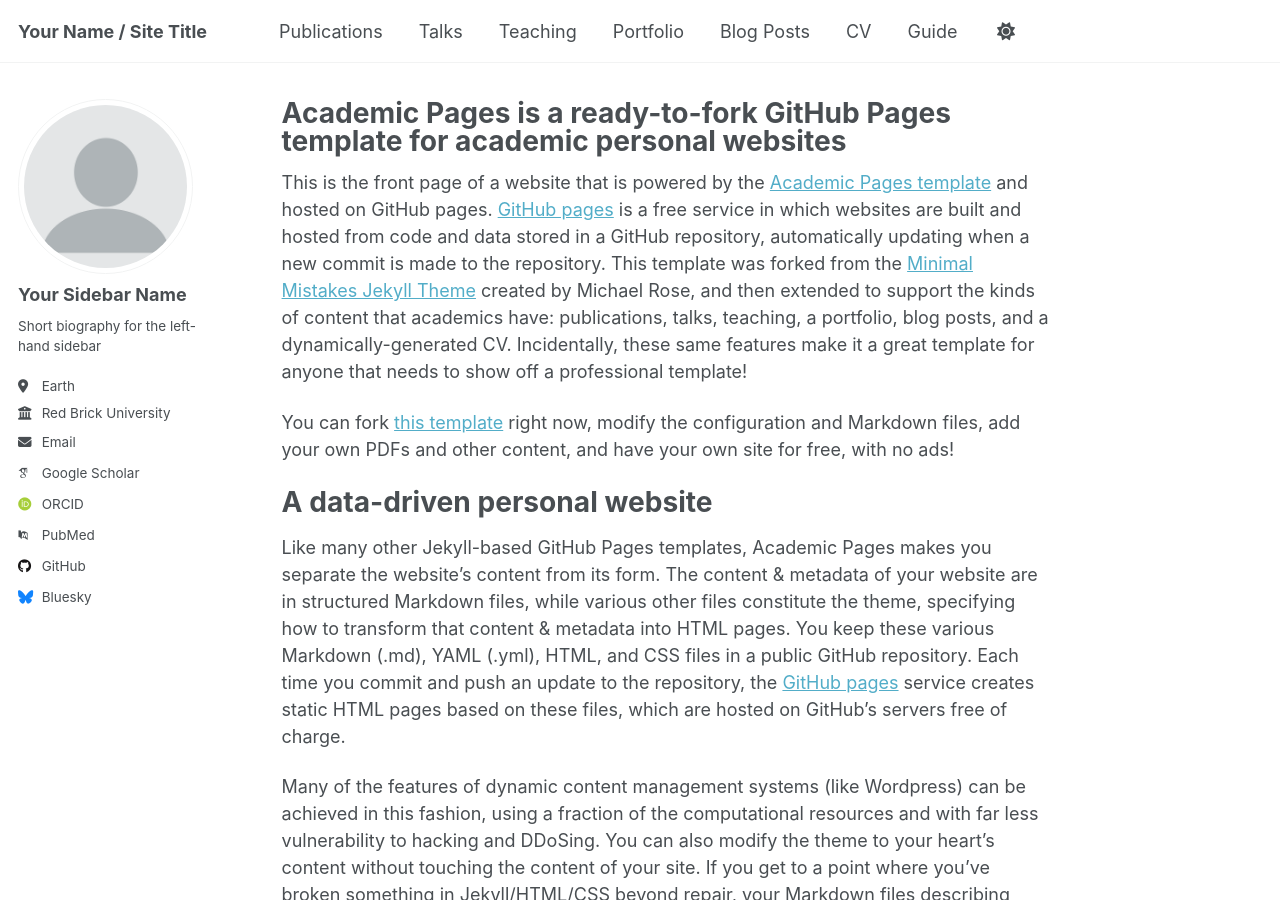
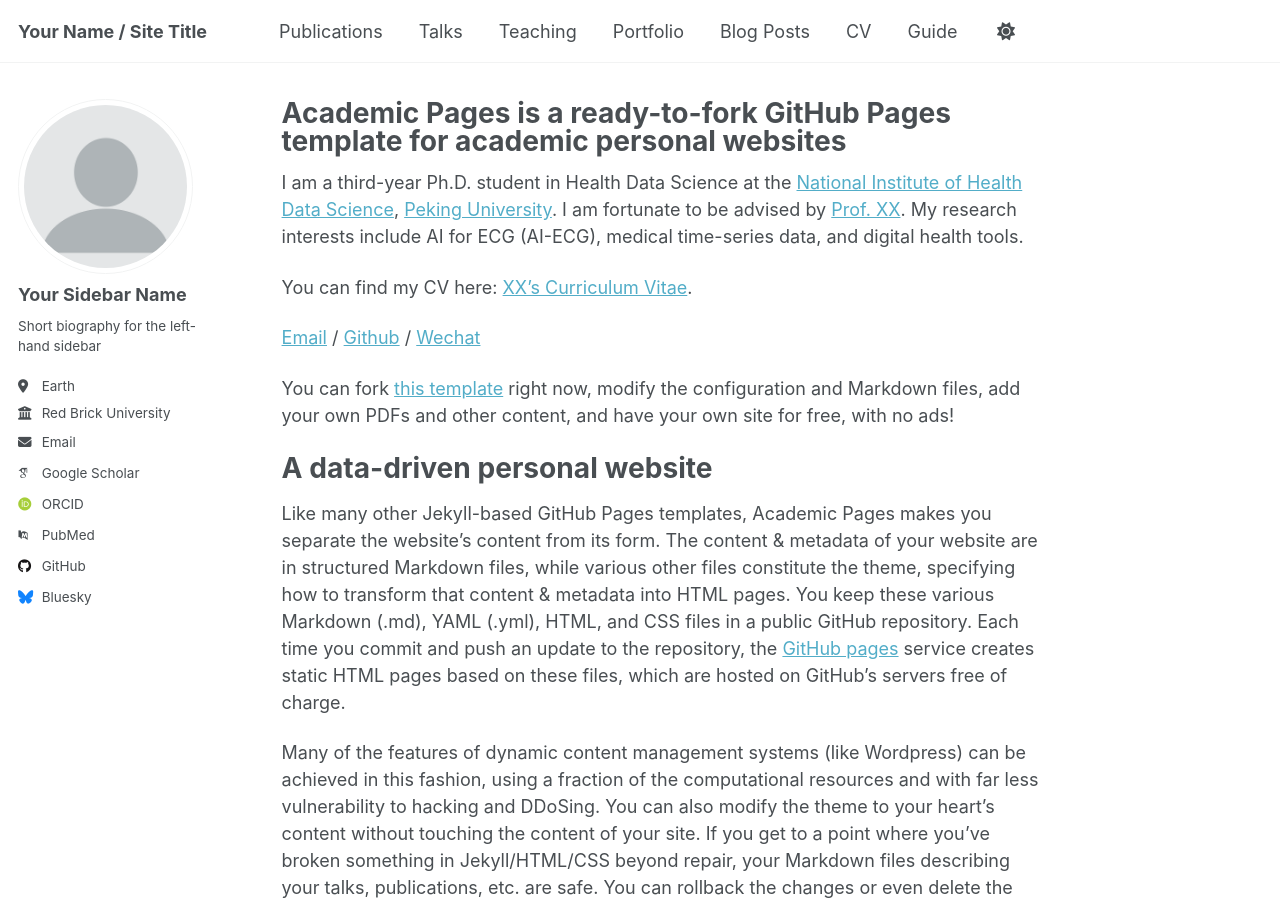
Before and after one commit to MeipingXiong/MeipingXiong.github.io, a Jekyll site: the page built from _pages/about.md, in a window 1280 px wide and 900 px high. Built offline with Jekyll 4.4.1, drawn with Linux system fonts in a browser that asks for light colours; some web fonts are replaced; a script that is not in the unit is left out.

Commit message:
Update about.md

```diff
--- a/_pages/about.md
+++ b/_pages/about.md
@@ -7,7 +7,11 @@
   - /about.html
 ---
 
-This is the front page of a website that is powered by the [Academic Pages template](https://github.com/academicpages/academicpages.github.io) and hosted on GitHub pages. [GitHub pages](https://pages.github.com) is a free service in which websites are built and hosted from code and data stored in a GitHub repository, automatically updating when a new commit is made to the repository. This template was forked from the [Minimal Mistakes Jekyll Theme](https://mmistakes.github.io/minimal-mistakes/) created by Michael Rose, and then extended to support the kinds of content that academics have: publications, talks, teaching, a portfolio, blog posts, and a dynamically-generated CV. Incidentally, these same features make it a great template for anyone that needs to show off a professional template!
+I am a third-year Ph.D. student in Health Data Science at the [National Institute of Health Data Science](https://www.nihds.pku.edu.cn/), [Peking University](https://www.pku.edu.cn/). I am fortunate to be advised by [Prof. XX](). My research interests include AI for ECG (AI-ECG), medical time-series data, and digital health tools.
+
+You can find my CV here: [XX's Curriculum Vitae](../assets/Curriculum_Vitae.pdf).
+
+[Email](mailto:xxx@stu.pku.edu.cn) / [Github](https://github.com/xxx) / [Wechat](../images/wechat.jpg)
 
  You can fork [this template](https://github.com/academicpages/academicpages.github.io) right now, modify the configuration and Markdown files, add your own PDFs and other content, and have your own site for free, with no ads!
 
```
